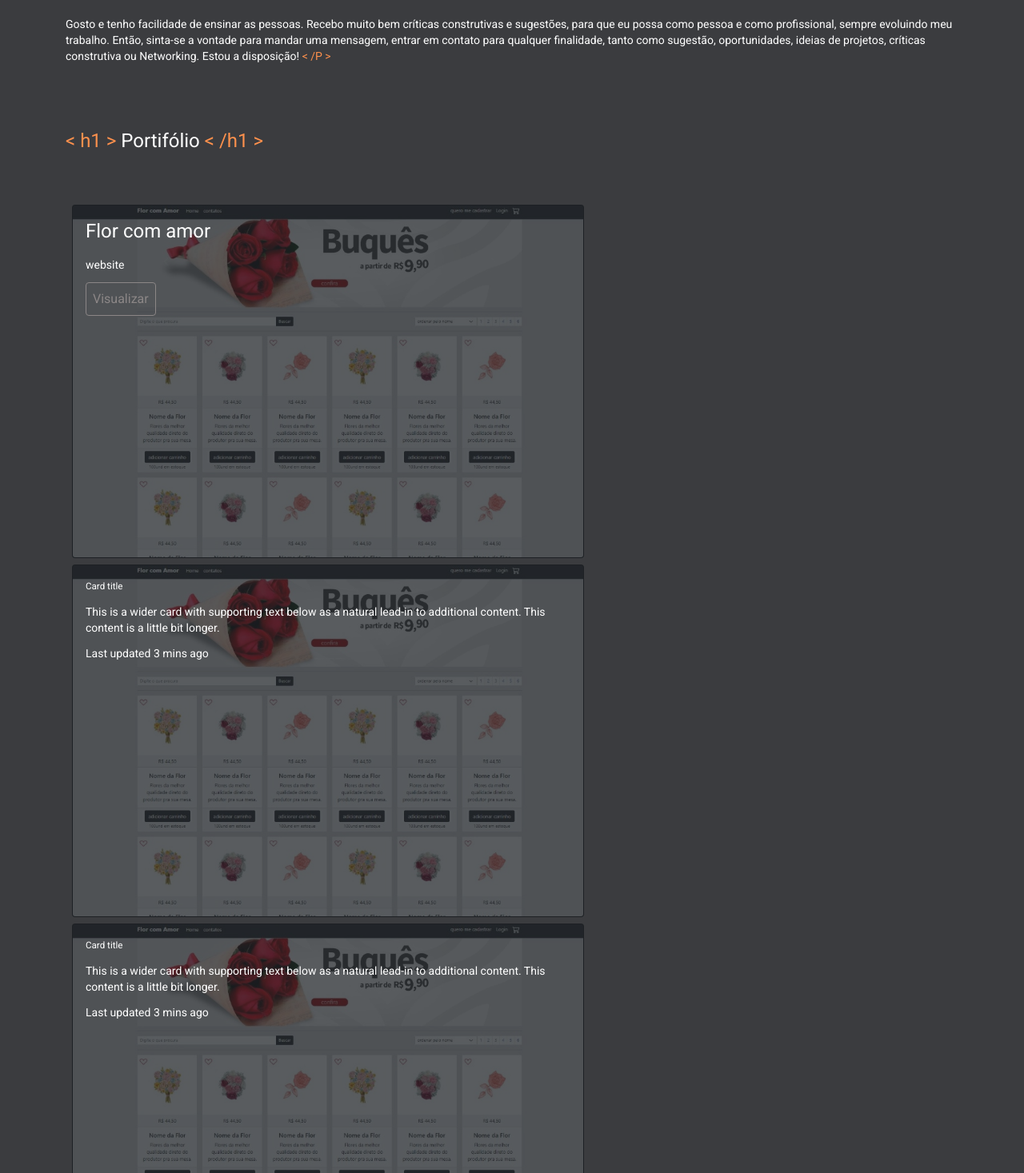
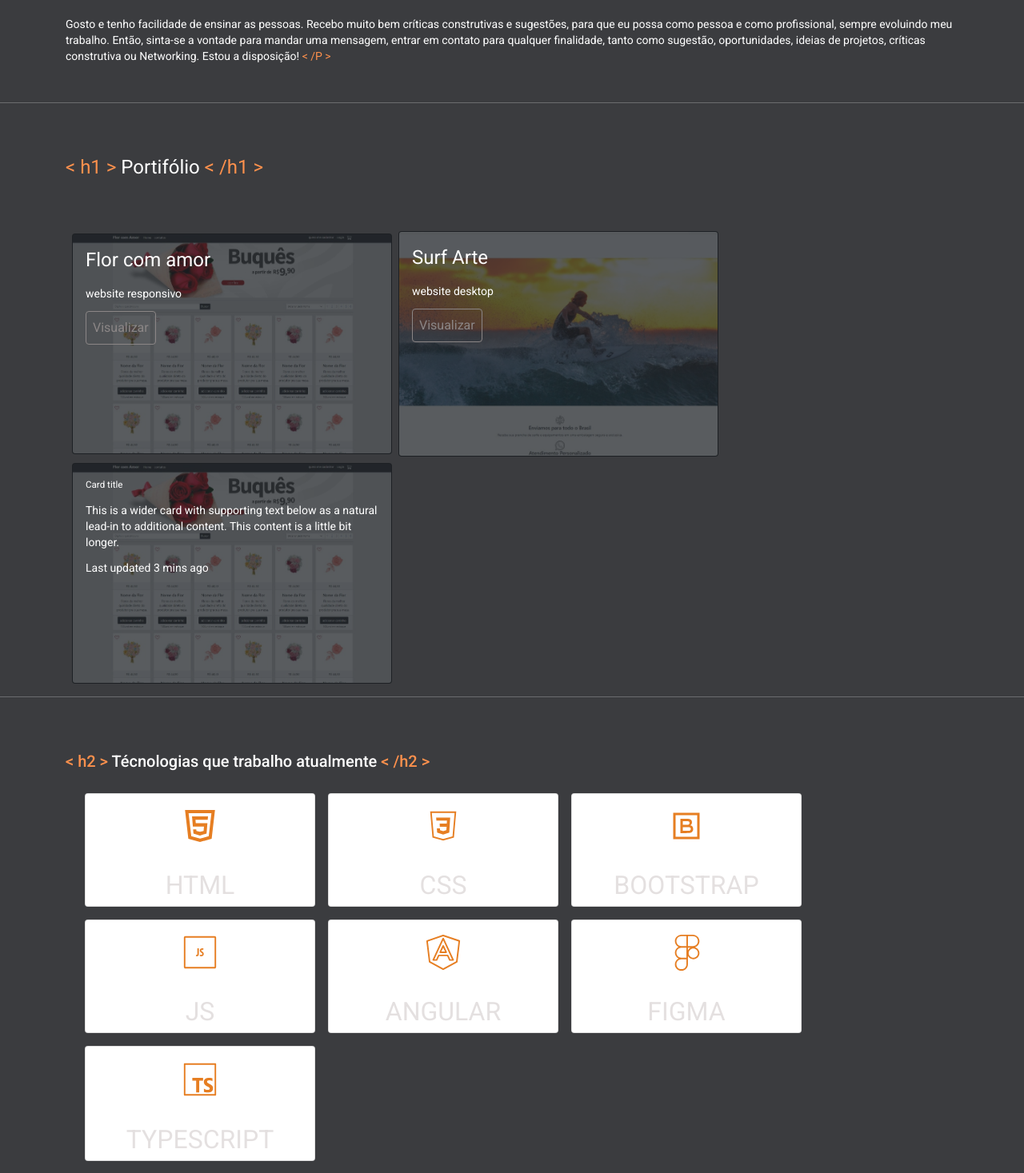
Before and after one commit to devbastos/frontend, an Angular app: page /projetos in a window 1280 px wide. Shown: the part 983-2450 px from the top of the page at 80% size. Built offline with nearby package versions, Linux system fonts and the light colour scheme.

Commit message:
portifolio
inserindo um projeto

```diff
--- a/src/app/components/template/projetos/projetos.component.css
+++ b/src/app/components/template/projetos/projetos.component.css
@@ -24,3 +24,7 @@ span{
     color: #ffffff;
     background-color: #FF914D;
 }
+
+.card {
+    max-width: 25rem;
+}
--- a/src/app/components/template/projetos/projetos.component.html
+++ b/src/app/components/template/projetos/projetos.component.html
@@ -1,3 +1,4 @@
+<hr class="text-white">
 <div class="container" id="projetos">
     <div class="row">
         <div class="col">
@@ -10,7 +11,7 @@
                       <img src="/assets/img/florComAmor.jpeg" class="card-img opacity-25" alt="...">
                       <div class="card-img-overlay">
                         <h1 class="card-title">Flor com amor</h1>
-                        <p class="card-text">website</p>
+                        <p class="card-text">website responsivo</p>
                         <p class="card-text"></p>
 
                           <a  id="info"><button  type="button" class="btn">Visualizar</button></a>
@@ -19,15 +20,19 @@
                     </div>
               </a>
 
+            <a href="https://web-site-surf.vercel.app/" target="_blank">
+              <div class="card ms-2 mt-2 bg-dark text-white">
+                <img src="/assets/img/websiteSurf.jpeg" class="card-img opacity-25" alt="...">
+                <div class="card-img-overlay">
+                  <h1 class="card-title">Surf Arte</h1>
+                  <p class="card-text">website desktop</p>
+                  <p class="card-text"></p>
 
-              <div class="card ms-2 mt-2 bg-dark text-white">
-                <img src="/assets/img/florComAmor.jpeg" class="card-img opacity-25" alt="...">
-                <div class="card-img-overlay">
-                  <h5 class="card-title">Card title</h5>
-                  <p class="card-text">This is a wider card with supporting text below as a natural lead-in to additional content. This content is a little bit longer.</p>
-                  <p class="card-text">Last updated 3 mins ago</p>
+                  <a  id="info"><button  type="button" class="btn">Visualizar</button></a>
+
                 </div>
               </div>
+            </a>
 
               <div class="card ms-2 mt-2 bg-dark text-white">
                 <img src="/assets/img/florComAmor.jpeg" class="card-img opacity-25" alt="...">
--- a/src/app/components/template/servicos/servicos.component.html
+++ b/src/app/components/template/servicos/servicos.component.html
@@ -6,7 +6,7 @@
     <h2><span> < h2 ></span> Técnologias que trabalho atualmente <span> < /h2 > </span></h2>
 </div>
 
-        <div class="col-12 ms-5">
+        <div class="col-12 ms-3">
 
             <div class="card m-2" style="width: 18rem;">
                 <div class="card-title">
```
Also changed, not shown: src/assets/img/websiteSurf.jpeg (added).
